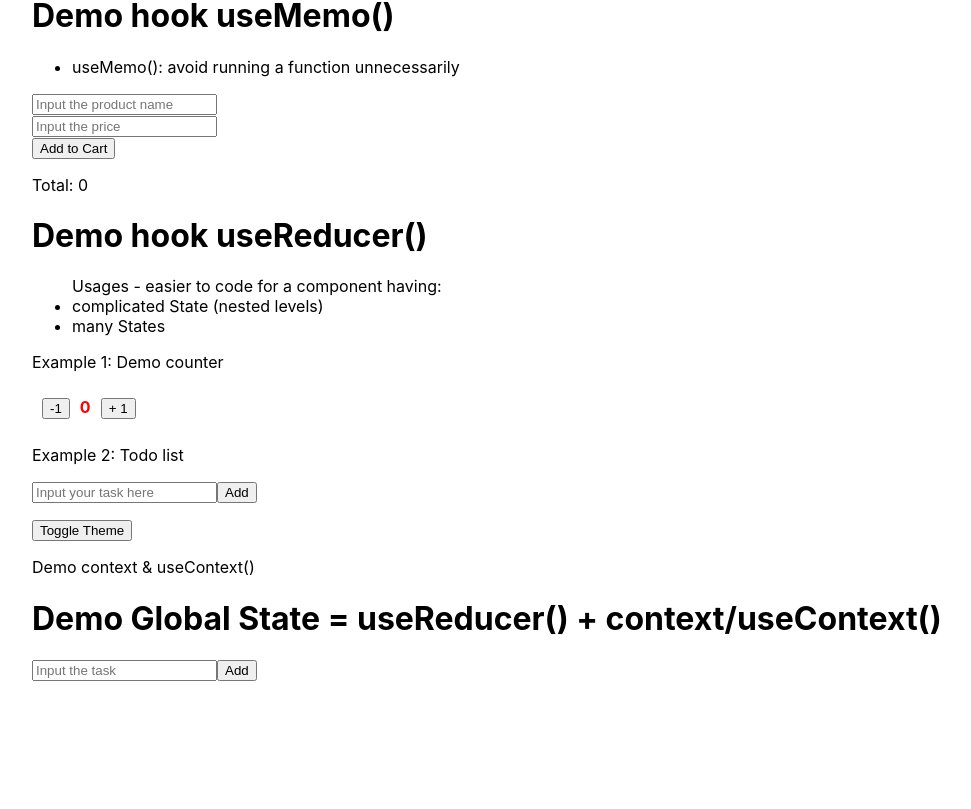
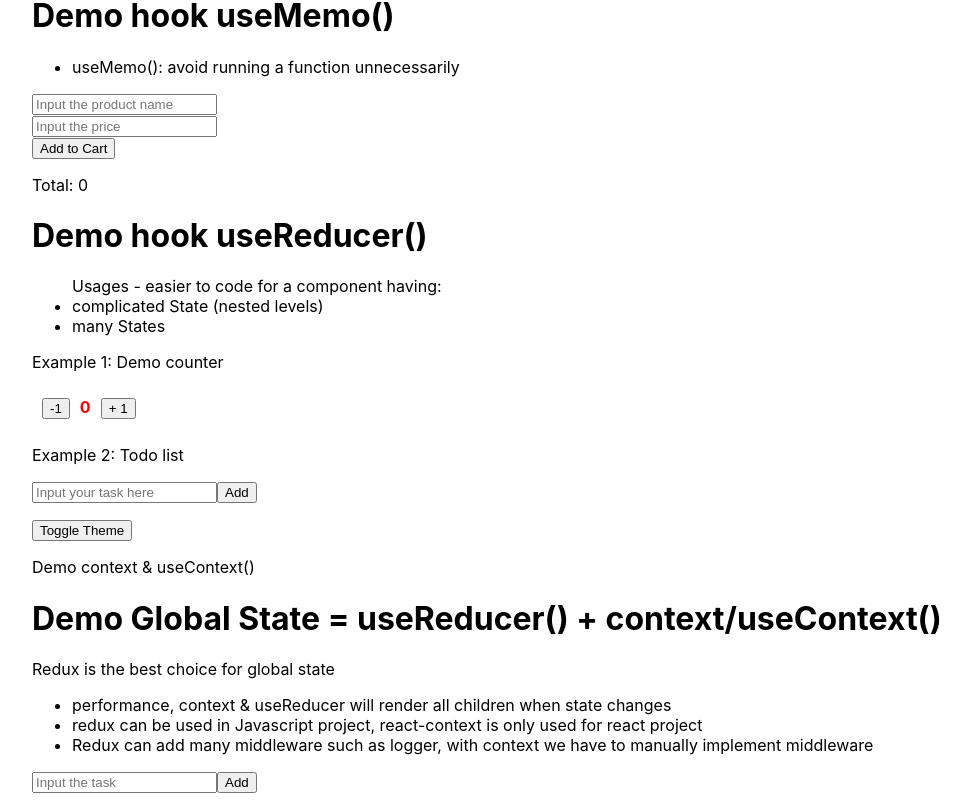
Before and after one commit to vobien/react-hook-demo, a React (Create React App) app: page / in a window 1280 px wide. Shown: the part 540-1349 px from the top of the page, without its empty margins (48-1019 px from the left). Before the commit the page ends 1237 px from the top, so only its background shows below. Built offline with nearby package versions, Linux system fonts and the light colour scheme.

Commit message:
Redux is best choice for global state over context

```diff
--- a/src/DemoGlobalState.js
+++ b/src/DemoGlobalState.js
@@ -7,7 +7,23 @@ function DemoGlobalState() {
   return (
     <div>
       <h1>Demo Global State = useReducer() + context/useContext()</h1>
-
+      <p>
+        Redux is the best choice for global state
+        <ul>
+          <li>
+            performance, context & useReducer will render all children when
+            state changes
+          </li>
+          <li>
+            redux can be used in Javascript project, react-context is only used
+            for react project
+          </li>
+          <li>
+            Redux can add many middleware such as logger, with context we have
+            to manually implement middleware
+          </li>
+        </ul>
+      </p>
       <input
         type="text"
         name="todo"
```
